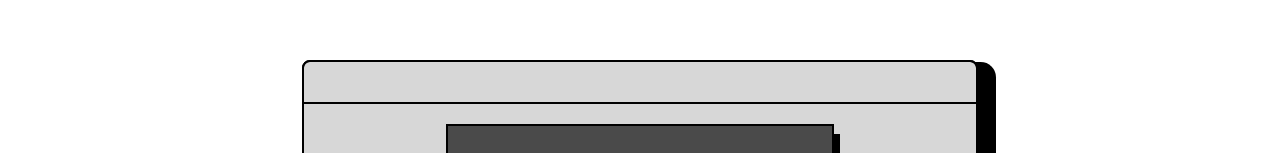
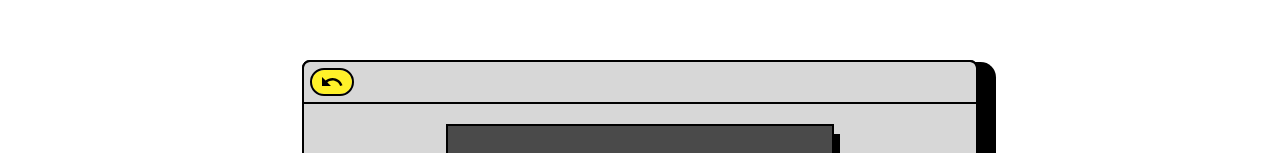
Before and after one commit to thwilson3/movie_bucket_frontend, a React (Vite) app: page / in a window 1280 px wide. Shown: the part 306-459 px from the top of the page. Built offline with nearby package versions, Linux system fonts and the light colour scheme; a web font is replaced by a local one.

Commit message:
Add back button

```diff
--- a/src/components/ContainerHeader.tsx
+++ b/src/components/ContainerHeader.tsx
@@ -1,19 +1,28 @@
-import { Link } from "react-router-dom";
+import { Link, useNavigate } from "react-router-dom";
 import { HeaderOptions } from "../interfaces";
+import { MdUndo } from "react-icons/md";
 
 export default function ContainerHeader({
   options,
 }: {
   options?: HeaderOptions;
 }) {
+  const navigate = useNavigate();
+
   function calculateButtonSpacing(index: number) {
     return index === 0 ? { right: "1rem" } : { right: `${index * 6 + 1}rem` };
+  }
+
+  function goBack(){
+    navigate(-1)
   }
   return (
     <>
       <div className="flex py-2 md:py-2 lg:py-2 font-bold bg-accent h-10 rounded-t-md justify-center outline outline-2 top-0 left-0 absolute w-full">
         {options?.title ? options.title : ''}
       </div>
+      <MdUndo className="absolute left-2 top-2 h-6 w-10 cursor-pointer rounded-full bg-primary outline outline-2"
+      onClick={goBack}/>
       {options?.buttons.length
         ? options?.buttons.map((button, index) => (
             <div
```
